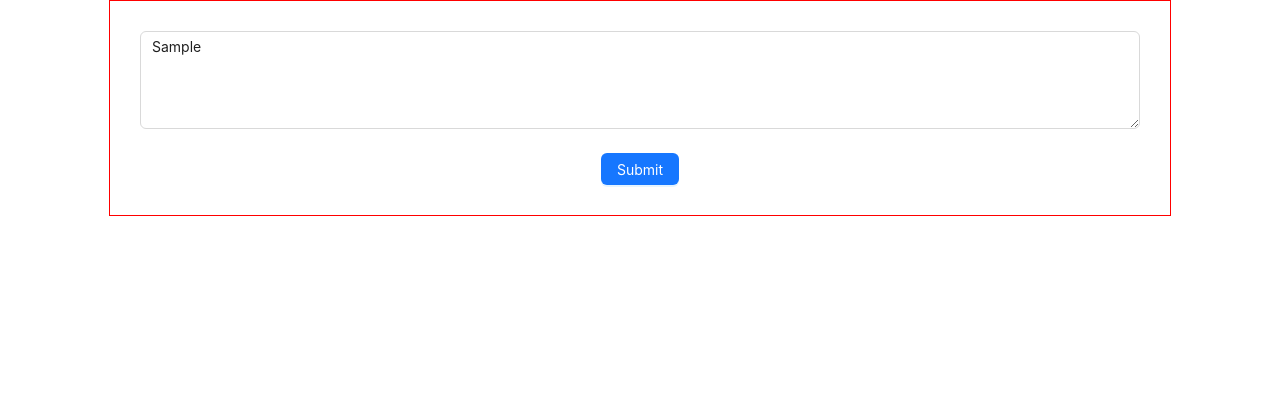
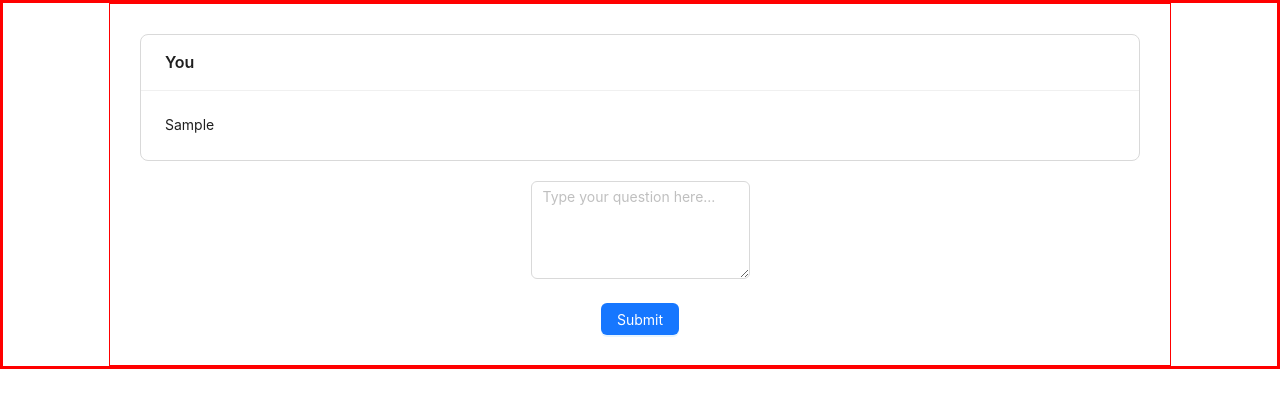
Before and after one commit to praxis-dev/questmind, a React (Create React App) app in the folder frontend/: page / in a window 1280 px wide. Both pictures are taken after typing "Sample" into the empty fields and a click on the button "Submit". Shown: the top 408 px of the page. Built offline with nearby package versions, Linux system fonts and the light colour scheme; no server answers.

Commit message:
feat: chat window progress

```diff
--- a/frontend/src/App.css
+++ b/frontend/src/App.css
@@ -1,5 +1,7 @@
 .App {
   text-align: center;
+  height: 100%;
+  border: 3px solid red;
 }
 
 .App-logo {
--- a/frontend/src/App.tsx
+++ b/frontend/src/App.tsx
@@ -1,6 +1,6 @@
 import React from "react";
 import "./App.css";
-import QueryResponse from "./components/QueryResponse";
+import QueryResponse from "./pages/QueryResponse";
 
 function App() {
   return (
--- a/frontend/src/components/QueryResponse.tsx
+++ b/frontend/src/pages/QueryResponse.tsx
@@ -1,6 +1,6 @@
 import React, { useState, useEffect } from "react";
 
-import { Button, Input, Card, Typography, Row, Col, Space } from "antd";
+import { Button, Input, Card, Typography, Row, Col, Space, Spin } from "antd";
 import axios from "axios";
 
 import { useResponsiveStyles } from "../library/hooks";
@@ -12,6 +12,10 @@ const { TextArea } = Input;
 const QueryResponse: React.FC = () => {
   const [question, setQuestion] = useState<string>("");
   const [response, setResponse] = useState<string | null>(null);
+  const [chatMessages, setChatMessages] = useState<
+    Array<{ type: "user" | "ai"; text: string }>
+  >([]);
+  const [isLoading, setIsLoading] = useState(false);
 
   useEffect(() => {
     console.log(response);
@@ -31,25 +35,52 @@ const QueryResponse: React.FC = () => {
 
   const handleSubmit = async () => {
     try {
+      setChatMessages([...chatMessages, { type: "user", text: question }]);
+
+      setQuestion("");
+
+      setIsLoading(true);
+
       const result = await axios.post("http://localhost:8081/respond/", {
         question,
       });
-      setResponse(result.data.response);
+
+      setChatMessages([
+        ...chatMessages,
+        { type: "user", text: question },
+        { type: "ai", text: result.data.response },
+      ]);
+
+      setIsLoading(false);
     } catch (error) {
       console.error("Error fetching response:", error);
+      setIsLoading(false);
     }
   };
 
   return (
     <div style={styles.section}>
-      <Row>
+      <Row gutter={[20, 20]}>
         <Col span={24}>
-          <Space direction="vertical" style={styles.mainSpace}>
-            {response && (
-              <Card style={styles.responseCard} title="AI Response">
-                <Typography.Text>{response}</Typography.Text>
+          <Space style={styles.chatSpace} direction="vertical">
+            {chatMessages.map((message, index) => (
+              <Card
+                key={index}
+                title={message.type === "user" ? "You" : "AI Response"}
+                style={styles.responseCard}
+              >
+                <Typography.Text>{message.text}</Typography.Text>
+              </Card>
+            ))}
+            {isLoading && (
+              <Card title="AI is thinking...">
+                <Spin />
               </Card>
             )}
+          </Space>
+        </Col>
+        <Col span={24}>
+          <Space direction="vertical" style={styles.querySpace}>
             <TextArea
               rows={4}
               value={question}
@@ -78,8 +109,12 @@ const baseStyles: ViewStyles = {
     padding: 30,
     border: "1px solid red",
   },
-  mainSpace: {
+  chatSpace: {
     width: "100%",
+  },
+  responseSpace: {
+    width: "100%",
+    border: "1px solid red",
   },
   responseCard: {
     whiteSpace: "pre-line",
```
